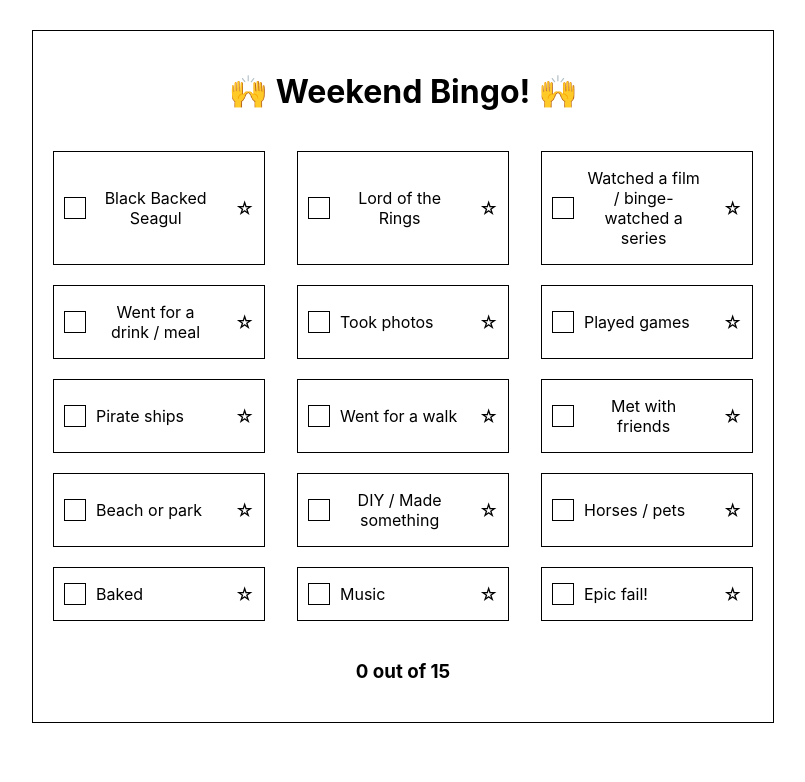
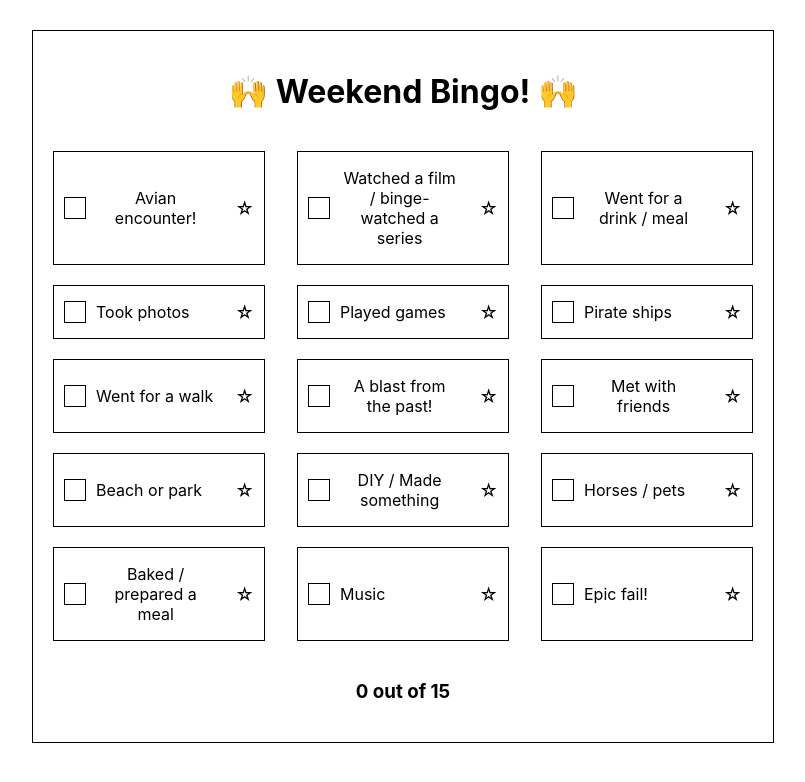
Before and after one commit to jonnytownend/weekend-bingo, a React (Create React App) app: page / in a window 1280 px wide. Shown: the top 782 px of the page, without its empty margins (237-1042 px from the left). Built offline with nearby package versions, Linux system fonts and the light colour scheme.

Commit message:
Change entries list

```diff
--- a/src/state/initial-state.js
+++ b/src/state/initial-state.js
@@ -1,17 +1,17 @@
 const entries = [
-  "Black Backed Seagul",
-  "Lord of the Rings",
+  "Avian encounter!",
   "Watched a film / binge-watched a series",
   "Went for a drink / meal",
   "Took photos",
   "Played games",
   "Pirate ships",
   "Went for a walk",
+  "A blast from the past!",
   "Met with friends",
   "Beach or park",
   "DIY / Made something",
   "Horses / pets",
-  "Baked",
+  "Baked / prepared a meal",
   "Music",
   "Epic fail!",
 ]
```
